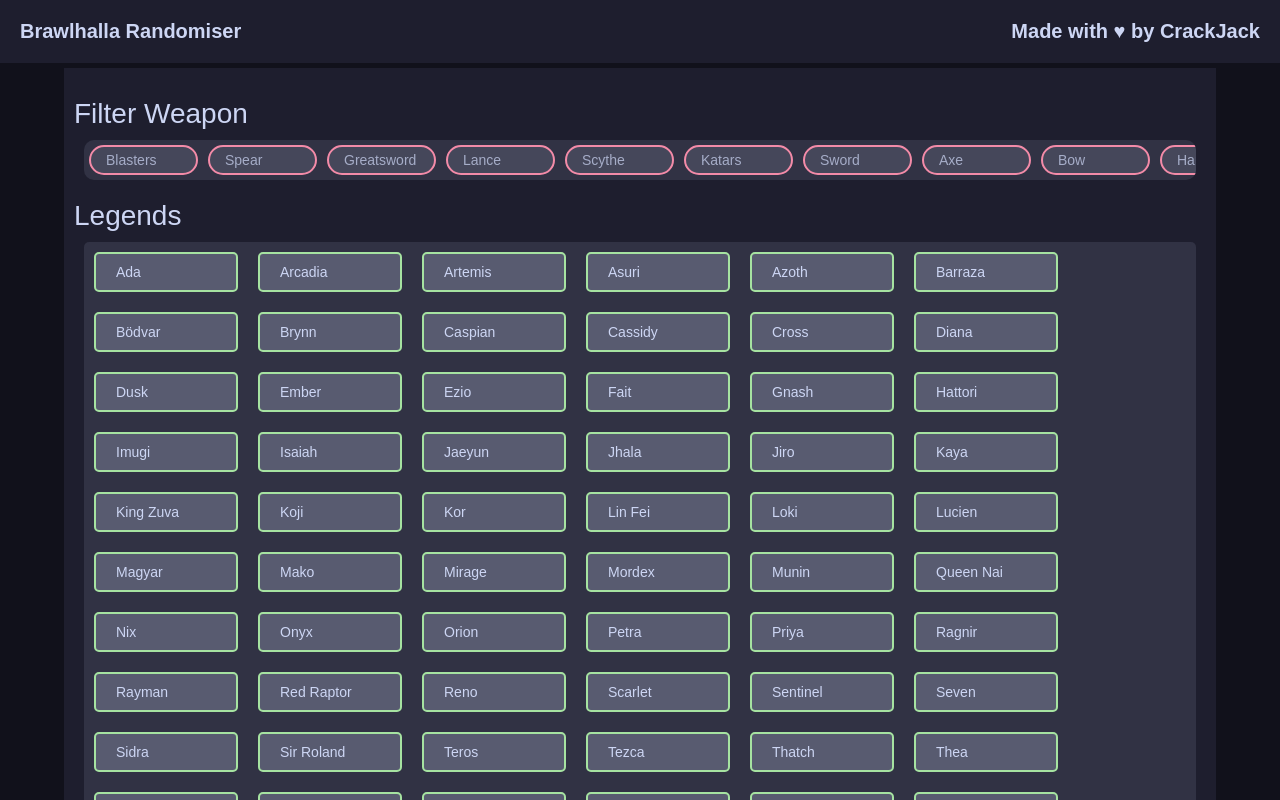
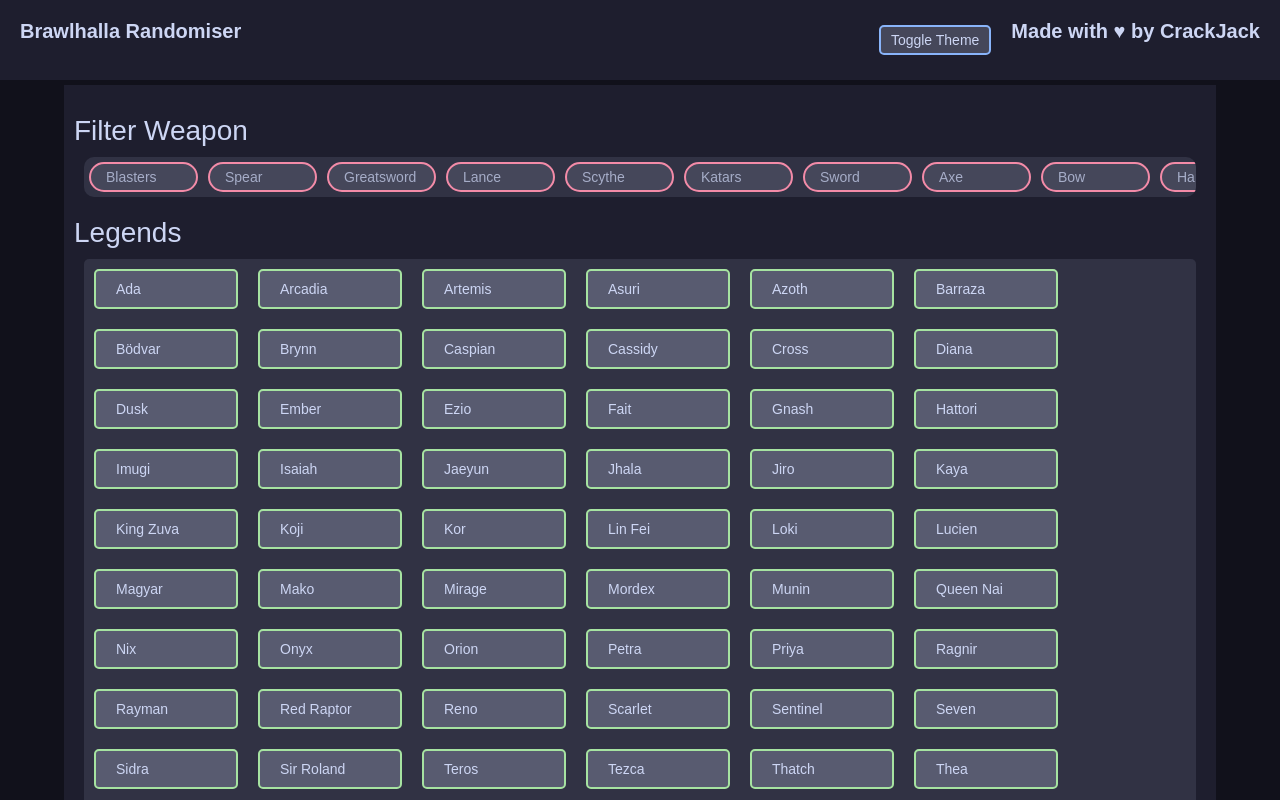
Before and after one commit to DarshK35/Brawlhalla-Randomiser, an Angular app: page / in a window 1280 px wide. Shown: the top 800 px of the page. Built offline with nearby package versions, Linux system fonts and the light colour scheme.

Commit message:
Added Tokyonight Themes

```diff
--- a/src/app/app.component.css
+++ b/src/app/app.component.css
@@ -17,6 +17,26 @@
   flex: 1;
 }
 .header .header-right {
-  flex: 1;
+  flex: 0 0 auto;
   text-align: end;
 }
+
+/* Theme Toggle css */
+.header button {
+  margin: 5px 20px;
+  padding: 5px 10px;
+  transition: 150ms;
+  background-color: var(--ctp-surface1);
+  border: 2px solid var(--ctp-blue);
+  border-radius: 5px;
+  font-size: 14px;
+  color: var(--ctp-text);
+}
+.header button:hover {
+  background-color: var(--ctp-surface2);
+  border-color: var(--ctp-sapphire);
+}
+.header button:active {
+  border-color: var(--ctp-green);
+  color: var(--ctp-subtext0);
+}
--- a/src/app/app.component.html
+++ b/src/app/app.component.html
@@ -1,6 +1,11 @@
 <div class="header">
   <div class="header-left">
     <p class="title-text">Brawlhalla Randomiser</p>
+  </div>
+  <div style="flex: 0.5; text-align: end;">
+      <button (click)="toggleTheme()">
+        Toggle Theme
+      </button>
   </div>
   <div class="header-right">
     <p>Made with ♥ by CrackJack</p>
--- a/src/app/app.component.ts
+++ b/src/app/app.component.ts
@@ -14,9 +14,16 @@
 })
 export class AppComponent {
   title = 'brawlhalla Randomiser';
+  darkTheme: boolean = true;
 
   public constructor(private themeService: ThemeService) {
-    this.themeService.loadTheme('catppuccin-mocha');
+    this.themeService.loadTheme('tokyonight-night');
+  }
+
+  toggleTheme() {
+    this.darkTheme = !this.darkTheme;
+
+    this.switchTheme(this.darkTheme? 'tokyonight-night': 'tokyonight-day');
   }
 
   switchTheme(themeName: string) {
--- a/src/app/legends-list/legends-list.component.css
+++ b/src/app/legends-list/legends-list.component.css
@@ -26,6 +26,7 @@
   min-width: 100px;
   margin: 10px;
   padding: 10px 20px;
+  transition: 150ms;
   background-color: var(--ctp-surface2);
   border: 2px solid var(--ctp-green);
   border-radius: 5px;
@@ -43,7 +44,9 @@
   min-width: 75px;
   margin: 5px;
   padding: 5px 15px;
+  transition: 150ms;
   background-color: var(--ctp-surface2);
+  cursor: pointer;
   border: 2px solid var(--ctp-sky);
   border-radius: 15px;
   white-space: nowrap;
--- /dev/null
+++ b/src/assets/color-schemes/catppuccin-latte.css
@@ -0,0 +1,33 @@
+:root {
+  /* Base Colors */
+  --ctp-rosewater: #dc8a78;
+  --ctp-flamingo:  #dd7878;
+  --ctp-pink:      #ea76cb;
+  --ctp-mauve:     #8839ef;
+  --ctp-red:       #d20f39;
+  --ctp-maroon:    #e64553;
+  --ctp-peach:     #fe640b;
+  --ctp-yellow:    #df8e1d;
+  --ctp-green:     #40a02b;
+  --ctp-teal:      #179299;
+  --ctp-sky:       #04a5e5;
+  --ctp-sapphire:  #209fb5;
+  --ctp-blue:      #1e66f5;
+  --ctp-lavender:  #7287fd;
+
+  /* Surface Colors */
+  --ctp-text:      #4c4f69;
+  --ctp-subtext1:  #5c5f77;
+  --ctp-subtext0:  #6c6f85;
+  --ctp-overlay2:  #7c7f93;
+  --ctp-overlay1:  #8c8fa1;
+  --ctp-overlay0:  #9ca0b0;
+  --ctp-surface2:  #acb0be;
+  --ctp-surface1:  #bcc0cc;
+  --ctp-surface0:  #ccd0da;
+
+  /* Base Background */
+  --ctp-base:      #eff1f5;
+  --ctp-mantle:    #e6e9ef;
+  --ctp-crust:     #dce0e8;
+}
--- /dev/null
+++ b/src/assets/color-schemes/tokyonight-day.css
@@ -0,0 +1,33 @@
+:root {
+  /* Base Colors */
+  --ctp-rosewater: #dc8a78;
+  --ctp-flamingo:  #dd7878;
+  --ctp-pink:      #ea76cb;
+  --ctp-mauve:     #8839ef;
+  --ctp-red:       #d20f39;
+  --ctp-maroon:    #e64553;
+  --ctp-peach:     #fe640b;
+  --ctp-yellow:    #df8e1d;
+  --ctp-green:     #40a02b;
+  --ctp-teal:      #179299;
+  --ctp-sky:       #04a5e5;
+  --ctp-sapphire:  #209fb5;
+  --ctp-blue:      #1e66f5;
+  --ctp-lavender:  #7287fd;
+
+  /* Surface Colors */
+  --ctp-text:      #4c4f69;
+  --ctp-subtext1:  #5c5f77;
+  --ctp-subtext0:  #6c6f85;
+  --ctp-overlay2:  #7c7f93;
+  --ctp-overlay1:  #8c8fa1;
+  --ctp-overlay0:  #9ca0b0;
+  --ctp-surface2:  #acb0be;
+  --ctp-surface1:  #bcc0cc;
+  --ctp-surface0:  #ccd0da;
+
+  /* Base Background */
+  --ctp-base:      #eff1f5;
+  --ctp-mantle:    #e6e9ef;
+  --ctp-crust:     #dce0e8;
+}
--- /dev/null
+++ b/src/assets/color-schemes/tokyonight-night.css
@@ -0,0 +1,33 @@
+:root {
+  /* Base Colors */
+  --ctp-rosewater: #f5e0dc;
+  --ctp-flamingo:  #f2cdcd;
+  --ctp-pink:      #f5c2e7;
+  --ctp-mauve:     #cba6f7;
+  --ctp-red:       #f38ba8;
+  --ctp-maroon:    #eba0ac;
+  --ctp-peach:     #fab387;
+  --ctp-yellow:    #f9e2af;
+  --ctp-green:     #a6e3a1;
+  --ctp-teal:      #94e2d5;
+  --ctp-sky:       #89dceb;
+  --ctp-sapphire:  #74c7ec;
+  --ctp-blue:      #89b4fa;
+  --ctp-lavender:  #b4befe;
+
+  /* Surface Colors */
+  --ctp-text:      #cdd6f4;
+  --ctp-subtext1:  #bac2de;
+  --ctp-subtext0:  #a6adc8;
+  --ctp-overlay2:  #9399b2;
+  --ctp-overlay1:  #7f849c;
+  --ctp-overlay0:  #6c7086;
+  --ctp-surface2:  #585b70;
+  --ctp-surface1:  #45475a;
+  --ctp-surface0:  #313244;
+
+  /* Base Background */
+  --ctp-base:      #1e1e2e;
+  --ctp-mantle:    #181825;
+  --ctp-crust:     #11111b;
+}
--- a/src/index.html
+++ b/src/index.html
@@ -2,7 +2,7 @@
 <html lang="en">
 <head>
   <meta charset="utf-8">
-  <title>BrawlhallaRandomiser</title>
+  <title>Brawlhalla Randomiser</title>
   <base href="/">
   <meta name="viewport" content="width=device-width, initial-scale=1">
   <link rel="icon" type="image/x-icon" href="assets/favicon.ico">
--- a/src/styles.css
+++ b/src/styles.css
@@ -7,3 +7,7 @@
   background-color: var(--ctp-crust);
   color: var(--ctp-text);
 }
+
+* {
+  transition: 250ms ease;
+}
```
